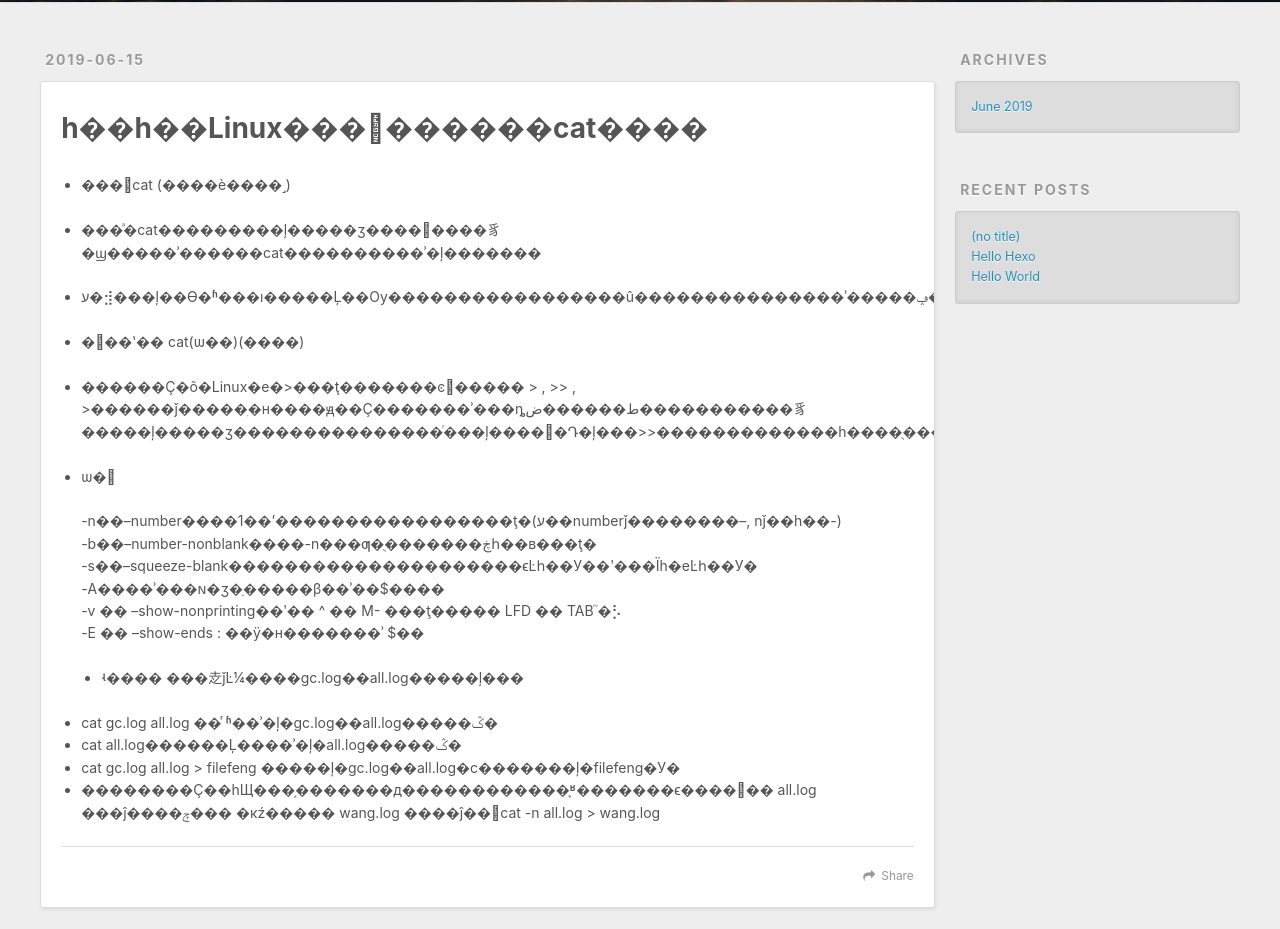
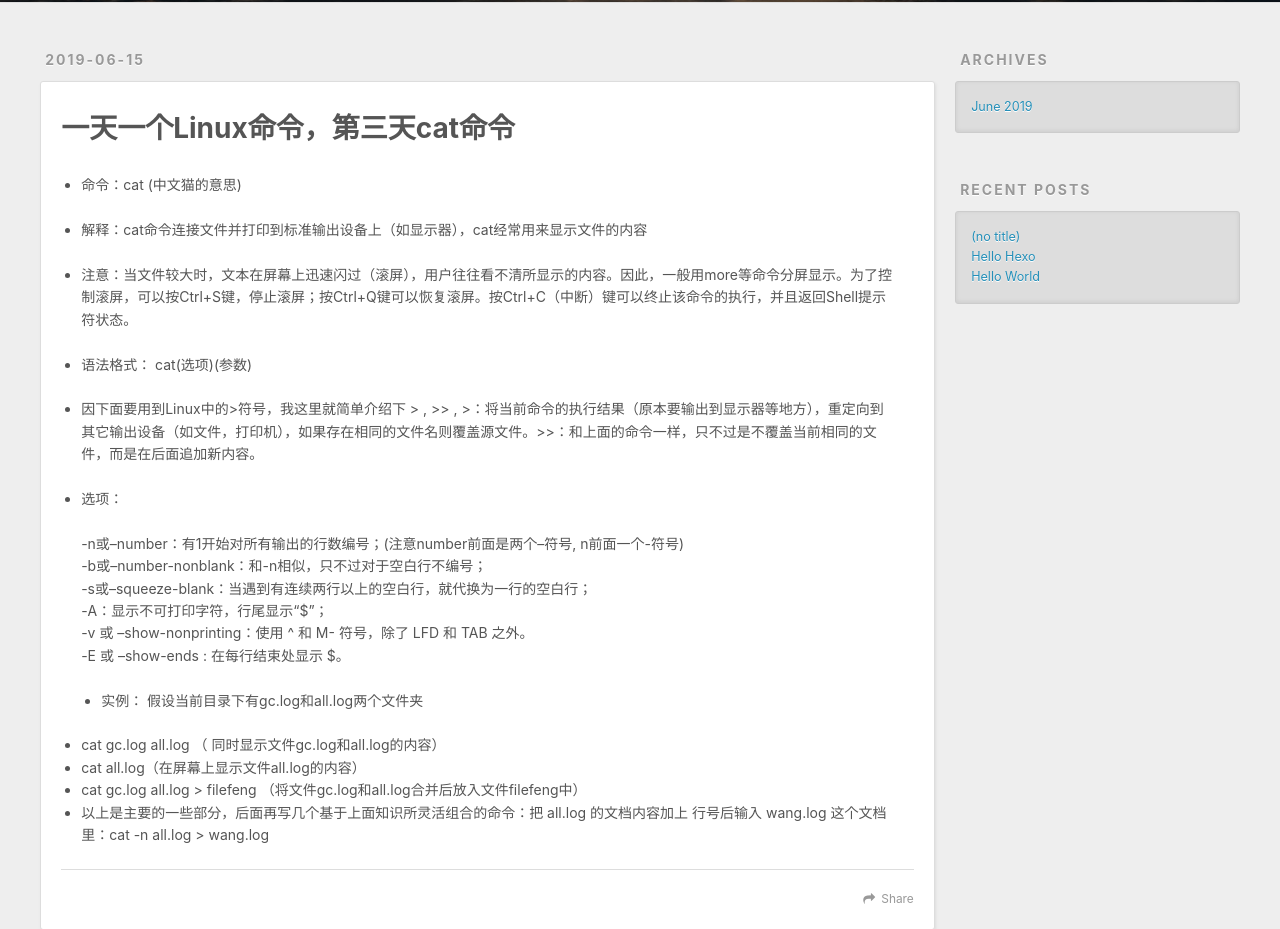
Before and after one commit to fenglangjuxu-gansu/fenglangjuxu-gansu.github.io, a plain HTML site: page 2019/06/15/一天一个Linux命令，第三天cat命令/index.html in a window 1280 px wide. Shown: the part 298-1227 px from the top of the page. Drawn offline with nearby package versions, Linux system fonts and the light colour scheme.

Commit message:
Site updated: 2019-06-15 20:15:46

```diff
--- a/2019/06/15/一天一个Linux命令，第三天cat命令/index.html
+++ b/2019/06/15/一天一个Linux命令，第三天cat命令/index.html
@@ -7,17 +7,17 @@
 
   <title>Hexo</title>
   <meta name="viewport" content="width=device-width, initial-scale=1, maximum-scale=1">
-  <meta name="description" content="һ��һ��Linux���������cat���� ���cat (����è����˼)  ���ͣ�cat���������ļ�����ӡ����׼����豸�ϣ�����ʾ������cat����������ʾ�ļ�������  ע�⣺���ļ��ϴ�ʱ���ı�����Ļ��Ѹ�����������������û���������������ʾ�����ݡ���ˣ�һ����m">
+  <meta name="description" content="一天一个Linux命令，第三天cat命令 命令：cat (中文猫的意思)  解释：cat命令连接文件并打印到标准输出设备上（如显示器），cat经常用来显示文件的内容  注意：当文件较大时，文本在屏幕上迅速闪过（滚屏），用户往往看不清所显示的内容。因此，一般用more等命令分屏显示。为了控制滚屏，可以按Ctrl+S键，停止滚屏；按Ctrl+Q键可以恢复滚屏。按Ctrl+C（中断）键可以终止该命令的执">
 <meta property="og:type" content="article">
 <meta property="og:title" content="Hexo">
 <meta property="og:url" content="http://yoursite.com/2019/06/15/一天一个Linux命令，第三天cat命令/index.html">
 <meta property="og:site_name" content="Hexo">
-<meta property="og:description" content="һ��һ��Linux���������cat���� ���cat (����è����˼)  ���ͣ�cat���������ļ�����ӡ����׼����豸�ϣ�����ʾ������cat����������ʾ�ļ�������  ע�⣺���ļ��ϴ�ʱ���ı�����Ļ��Ѹ�����������������û���������������ʾ�����ݡ���ˣ�һ����m">
+<meta property="og:description" content="一天一个Linux命令，第三天cat命令 命令：cat (中文猫的意思)  解释：cat命令连接文件并打印到标准输出设备上（如显示器），cat经常用来显示文件的内容  注意：当文件较大时，文本在屏幕上迅速闪过（滚屏），用户往往看不清所显示的内容。因此，一般用more等命令分屏显示。为了控制滚屏，可以按Ctrl+S键，停止滚屏；按Ctrl+Q键可以恢复滚屏。按Ctrl+C（中断）键可以终止该命令的执">
 <meta property="og:locale" content="default">
-<meta property="og:updated_time" content="2019-06-15T12:12:58.035Z">
+<meta property="og:updated_time" content="2019-06-15T12:15:34.452Z">
 <meta name="twitter:card" content="summary">
 <meta name="twitter:title" content="Hexo">
-<meta name="twitter:description" content="һ��һ��Linux���������cat���� ���cat (����è����˼)  ���ͣ�cat���������ļ�����ӡ����׼����豸�ϣ�����ʾ������cat����������ʾ�ļ�������  ע�⣺���ļ��ϴ�ʱ���ı�����Ļ��Ѹ�����������������û���������������ʾ�����ݡ���ˣ�һ����m">
+<meta name="twitter:description" content="一天一个Linux命令，第三天cat命令 命令：cat (中文猫的意思)  解释：cat命令连接文件并打印到标准输出设备上（如显示器），cat经常用来显示文件的内容  注意：当文件较大时，文本在屏幕上迅速闪过（滚屏），用户往往看不清所显示的内容。因此，一般用more等命令分屏显示。为了控制滚屏，可以按Ctrl+S键，停止滚屏；按Ctrl+Q键可以恢复滚屏。按Ctrl+C（中断）键可以终止该命令的执">
 
     <link rel="alternate" href="/atom.xml" title="Hexo" type="application/atom+xml">
 
@@ -76,29 +76,29 @@
 
     <div class="article-entry" itemprop="articleBody">
 
-        <h1 id="һ��һ��Linux���������cat����"><a href="#һ��һ��Linux���������cat����" class="headerlink" title="һ��һ��Linux���������cat����"></a>һ��һ��Linux���������cat����</h1><ul>
-<li><p>���cat (����è����˼)</p>
+        <h1 id="一天一个Linux命令，第三天cat命令"><a href="#一天一个Linux命令，第三天cat命令" class="headerlink" title="一天一个Linux命令，第三天cat命令"></a>一天一个Linux命令，第三天cat命令</h1><ul>
+<li><p>命令：cat (中文猫的意思)</p>
 </li>
-<li><p>���ͣ�cat���������ļ�����ӡ����׼����豸�ϣ�����ʾ������cat����������ʾ�ļ�������</p>
+<li><p>解释：cat命令连接文件并打印到标准输出设备上（如显示器），cat经常用来显示文件的内容</p>
 </li>
-<li><p>ע�⣺���ļ��ϴ�ʱ���ı�����Ļ��Ѹ�����������������û���������������ʾ�����ݡ���ˣ�һ����more�����������ʾ��Ϊ�˿��ƹ��������԰�Ctrl+S����ֹͣ��������Ctrl+Q�����Իָ���������Ctrl+C���жϣ���������ֹ�������ִ�У����ҷ���Shell��ʾ��״̬��</p>
+<li><p>注意：当文件较大时，文本在屏幕上迅速闪过（滚屏），用户往往看不清所显示的内容。因此，一般用more等命令分屏显示。为了控制滚屏，可以按Ctrl+S键，停止滚屏；按Ctrl+Q键可以恢复滚屏。按Ctrl+C（中断）键可以终止该命令的执行，并且返回Shell提示符状态。</p>
 </li>
-<li><p>�﷨��ʽ�� cat(ѡ��)(����)</p>
+<li><p>语法格式： cat(选项)(参数)</p>
 </li>
-<li><p>������Ҫ�õ�Linux�е�&gt;���ţ�������ͼ򵥽����� &gt; , &gt;&gt; , &gt;������ǰ�����ִ�н����ԭ��Ҫ�������ʾ���ȵط������ض�����������豸�����ļ�����ӡ���������������ͬ���ļ����򸲸�Դ�ļ���&gt;&gt;�������������һ����ֻ�����ǲ����ǵ�ǰ��ͬ���ļ��������ں���׷�������ݡ�</p>
+<li><p>因下面要用到Linux中的&gt;符号，我这里就简单介绍下 &gt; , &gt;&gt; , &gt;：将当前命令的执行结果（原本要输出到显示器等地方），重定向到其它输出设备（如文件，打印机），如果存在相同的文件名则覆盖源文件。&gt;&gt;：和上面的命令一样，只不过是不覆盖当前相同的文件，而是在后面追加新内容。</p>
 </li>
-<li><p>ѡ�      </p>
-<p> -n��–number����1��ʼ�����������������ţ�(ע��numberǰ��������–, nǰ��һ��-)<br> -b��–number-nonblank����-n���ƣ�ֻ�������ڿհ��в���ţ�<br> -s��–squeeze-blank���������������������ϵĿհ��У��ʹ���Ϊһ�еĿհ��У�<br> -A����ʾ���ɴ�ӡ�ַ�����β��ʾ��$����<br> -v �� –show-nonprinting��ʹ�� ^ �� M- ���ţ����� LFD �� TAB ֮�⡣<br> -E �� –show-ends : ��ÿ�н�������ʾ $��</p>
+<li><p>选项：      </p>
+<p> -n或–number：有1开始对所有输出的行数编号；(注意number前面是两个–符号, n前面一个-符号)<br> -b或–number-nonblank：和-n相似，只不过对于空白行不编号；<br> -s或–squeeze-blank：当遇到有连续两行以上的空白行，就代换为一行的空白行；<br> -A：显示不可打印字符，行尾显示“$”；<br> -v 或 –show-nonprinting：使用 ^ 和 M- 符号，除了 LFD 和 TAB 之外。<br> -E 或 –show-ends : 在每行结束处显示 $。</p>
 <ul>
-<li>ʵ���� ���赱ǰĿ¼����gc.log��all.log�����ļ���</li>
+<li>实例： 假设当前目录下有gc.log和all.log两个文件夹</li>
 </ul>
 </li>
 </ul>
 <ul>
-<li>cat gc.log all.log �� ͬʱ��ʾ�ļ�gc.log��all.log�����ݣ�</li>
-<li>cat all.log������Ļ����ʾ�ļ�all.log�����ݣ�</li>
-<li>cat gc.log  all.log &gt; filefeng �����ļ�gc.log��all.log�ϲ�������ļ�filefeng�У�</li>
-<li>��������Ҫ��һЩ���֣�������д������������֪ʶ�������ϵ������ all.log ���ĵ����ݼ���          �кź����� wang.log ����ĵ��cat -n all.log &gt; wang.log</li>
+<li>cat gc.log all.log （ 同时显示文件gc.log和all.log的内容）</li>
+<li>cat all.log（在屏幕上显示文件all.log的内容）</li>
+<li>cat gc.log  all.log &gt; filefeng （将文件gc.log和all.log合并后放入文件filefeng中）</li>
+<li>以上是主要的一些部分，后面再写几个基于上面知识所灵活组合的命令：把 all.log 的文档内容加上          行号后输入 wang.log 这个文档里：cat -n all.log &gt; wang.log</li>
 </ul>
 
 
```
Also changed, not shown: index.html (+13 -13 lines).
